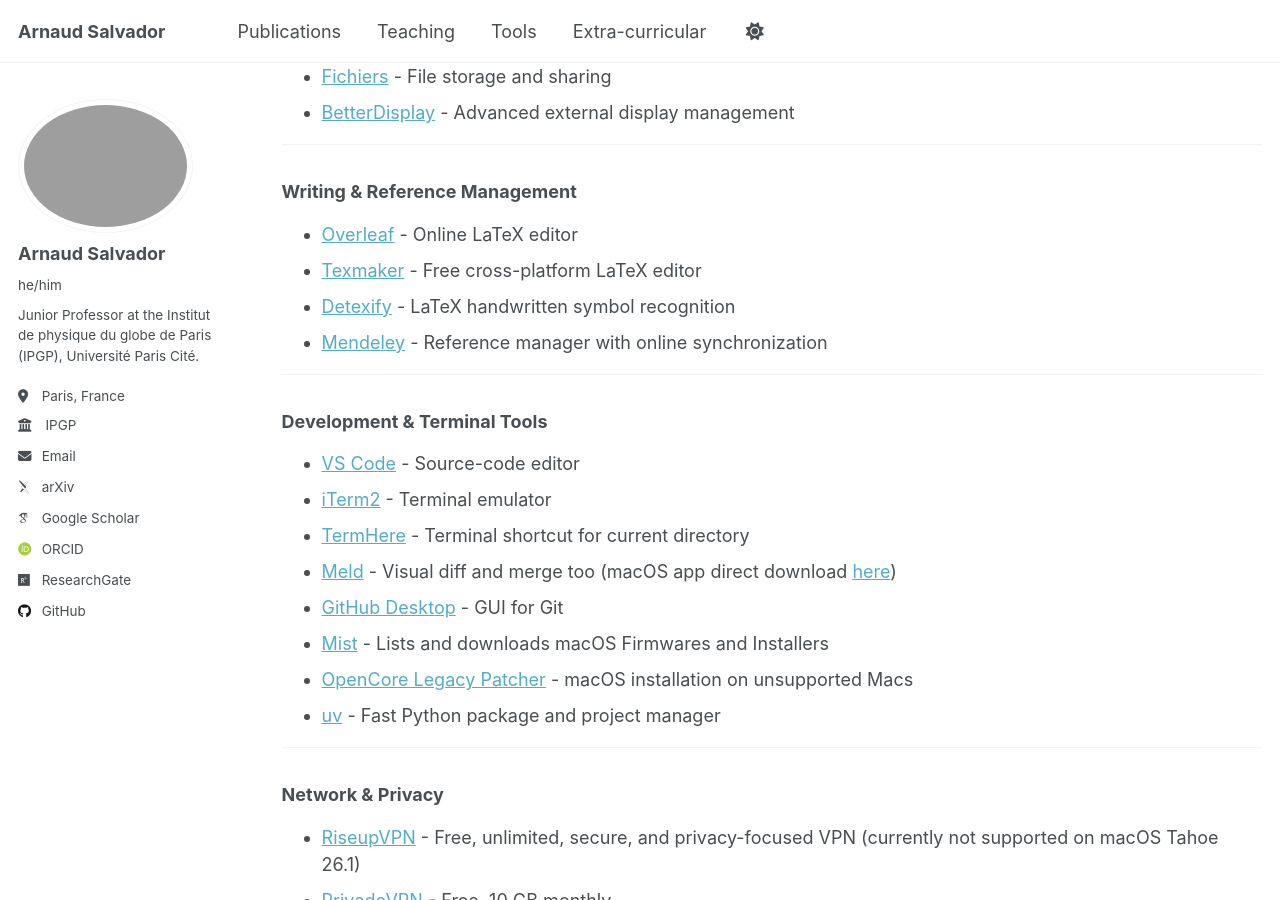
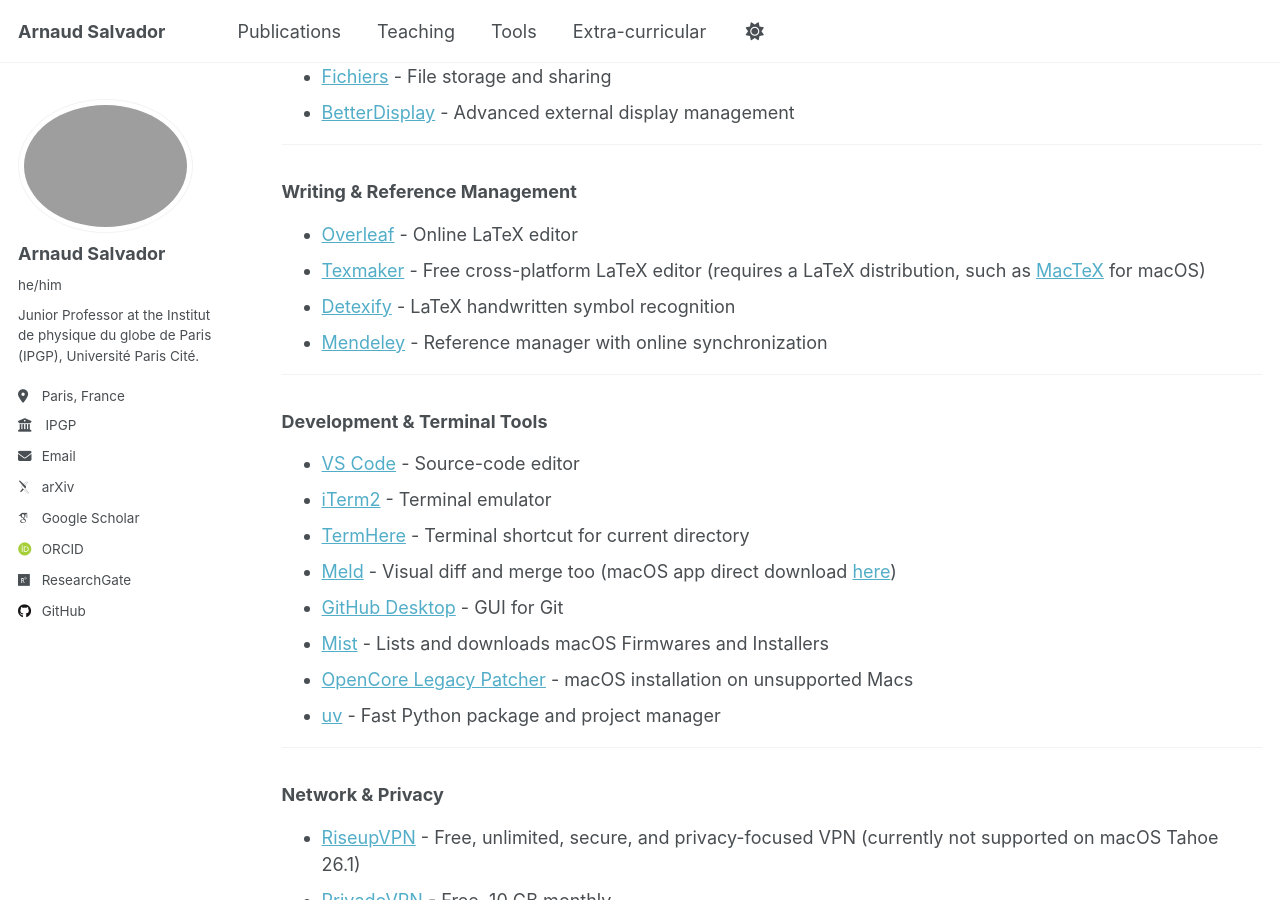
Before and after one commit to arnaudsalvador/arnaudsalvador.github.io, a Jekyll site: the page built from _pages/tools.md, in a window 1280 px wide and 900 px high, scrolled down 353 px. Built offline with Jekyll 4.4.1, drawn with Linux system fonts in a browser that asks for light colours; some web fonts are replaced.

Commit message:
Update Texmaker description with distribution requirement
Added note about LaTeX distribution requirement for Texmaker.

```diff
--- a/_pages/tools.md
+++ b/_pages/tools.md
@@ -25,7 +25,7 @@
 ### Writing & Reference Management
 
 - [Overleaf](https://www.overleaf.com) - Online LaTeX editor
-- [Texmaker](https://www.xm1math.net/texmaker/download.html) - Free cross-platform LaTeX editor
+- [Texmaker](https://www.xm1math.net/texmaker/download.html) - Free cross-platform LaTeX editor (requires a LaTeX distribution, such as [MacTeX](https://www.tug.org/mactex/mactex-download.html) for macOS)
 - [Detexify](https://detexify.kirelabs.org/classify.html) - LaTeX handwritten symbol recognition
 - [Mendeley](https://www.mendeley.com/download-reference-manager/macOS) - Reference manager with online synchronization
 
```
